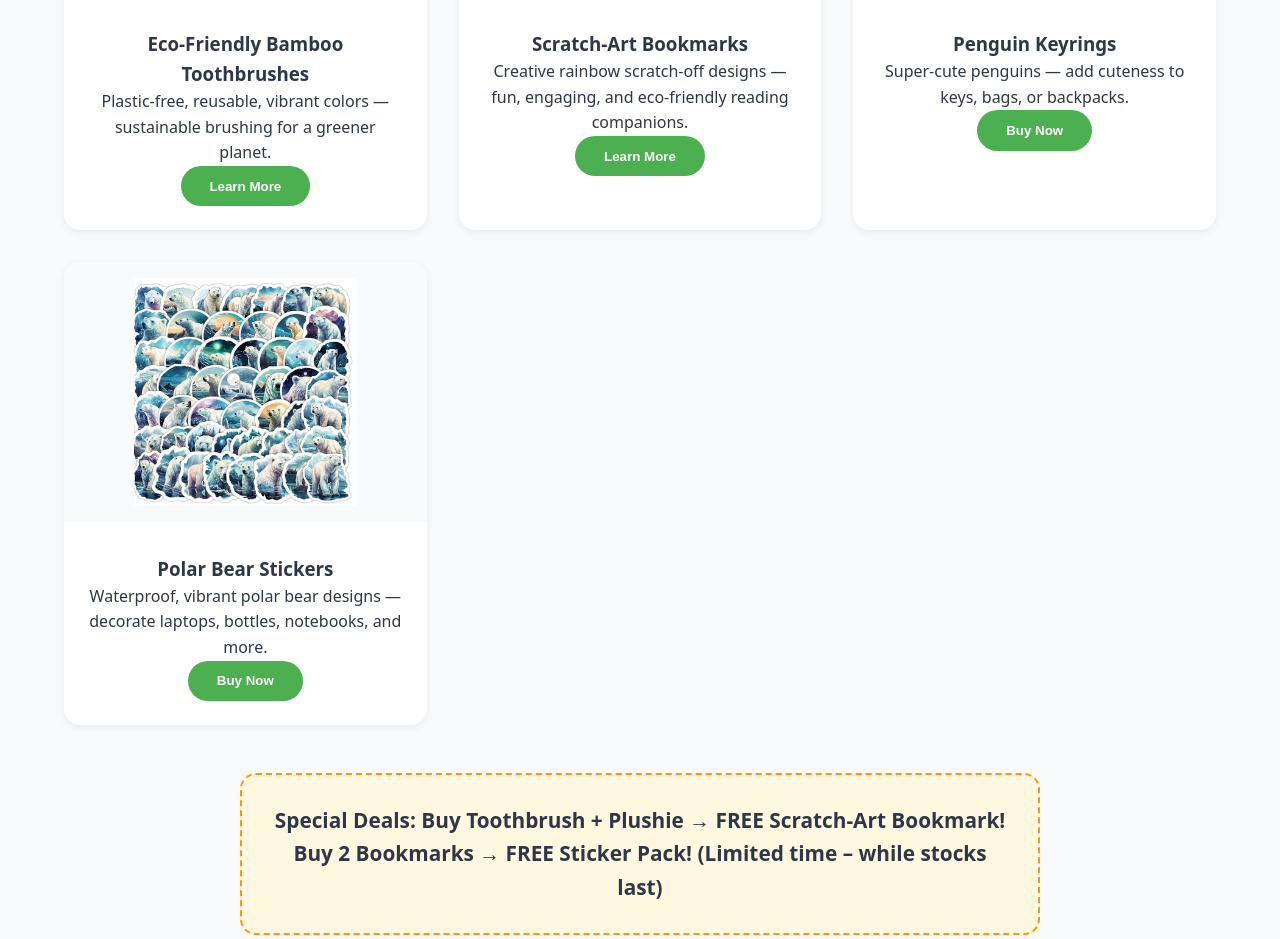
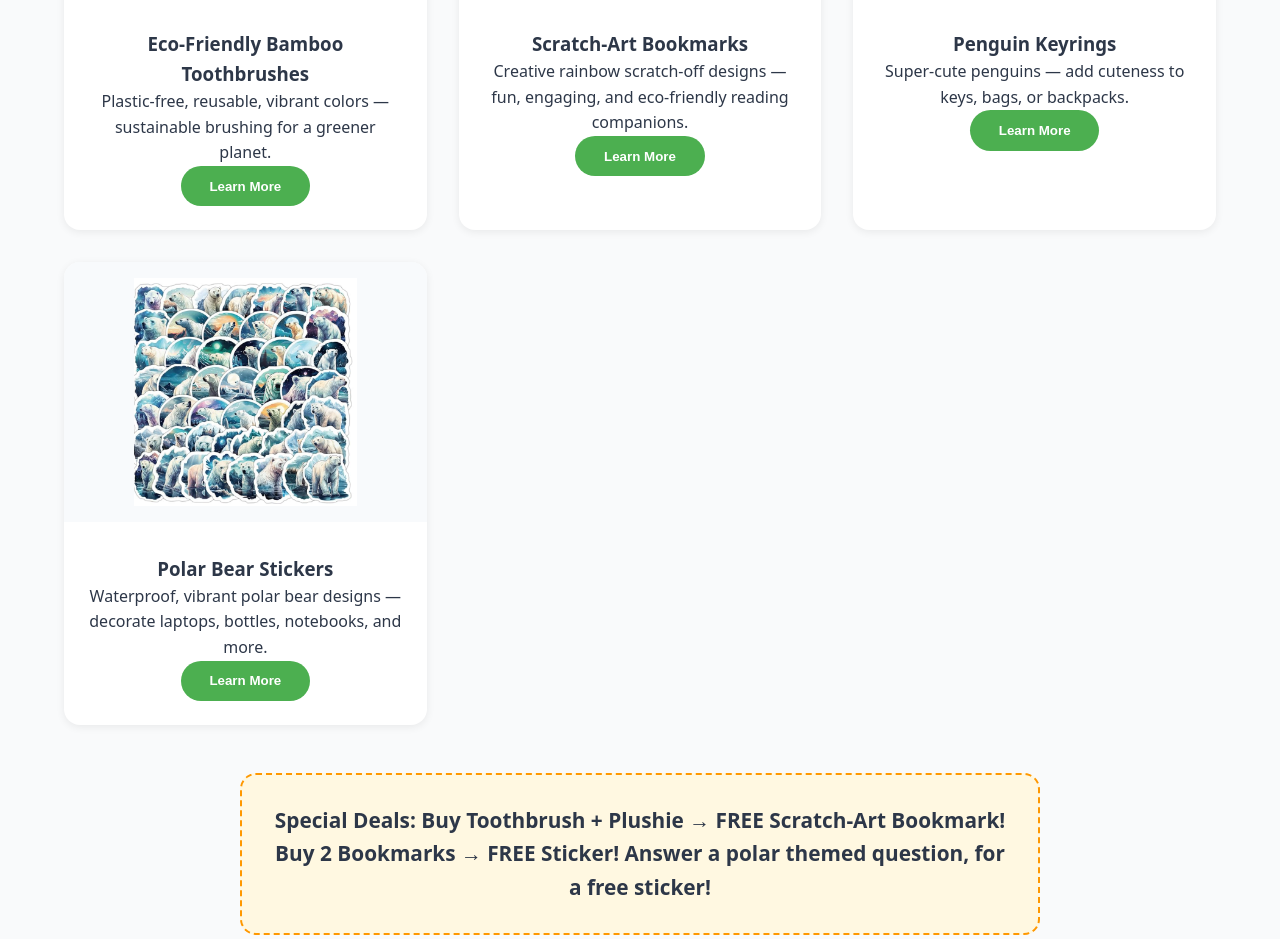
Before and after one commit to MSTERPEGXSUS/ecopolar.web, a plain HTML site: page index.html in a window 1280 px wide. Shown: the part 1342-2281 px from the top of the page. Drawn offline with Linux system fonts and the light colour scheme.

Commit message:
Refactor HTML structure and update product details

```diff
--- a/index.html
+++ b/index.html
@@ -171,6 +171,7 @@
             • Soft, colorful bristles<br>
             • Biodegradable & recyclable packaging<br>
             • Reduces plastic waste daily
+
             • Price: £3.00
           </div>
         </div>
@@ -188,6 +189,7 @@
             • Includes tools & ribbons<br>
             • Perfect for books, gifts, crafts<br>
             • Safe & mess-free activity
+
             • Price: £2.50
           </div>
         </div>
@@ -199,12 +201,13 @@
         <div class="product-info">
           <h3>Penguin Keyrings</h3>
           <p>Super-cute penguins — add cuteness to keys, bags, or backpacks.</p>
-          <button class="btn" onclick="document.getElementById('info3').classList.toggle('show')">Buy Now</button>
+          <button class="btn" onclick="document.getElementById('info3').classList.toggle('show')">Learn More</button>
           <div id="info3" class="extra-info">
             • Soft plush material<br>
             • Durable metal chain & ring<br>
             • Collectible & gift-ready<br>
             • Cute polar-themed accessory
+
             • Price: £1.00
           </div>
         </div>
@@ -216,12 +219,13 @@
         <div class="product-info">
           <h3>Polar Bear Stickers </h3>
           <p>Waterproof, vibrant polar bear designs — decorate laptops, bottles, notebooks, and more.</p>
-          <button class="btn" onclick="document.getElementById('info4').classList.toggle('show')">Buy Now</button>
+          <button class="btn" onclick="document.getElementById('info4').classList.toggle('show')">Learn More</button>
           <div id="info4" class="extra-info">
             • High-quality vinyl, waterproof<br>
             • Variety of adorable scenes<br>
             • Perfect for personalization<br>
             • Eco-friendly inks used
+
             • Price: £0.25
           </div>
         </div>
@@ -232,8 +236,8 @@
     <div class="deal">
       Special Deals:
       Buy Toothbrush + Plushie → FREE Scratch-Art Bookmark!
-      Buy 2 Bookmarks → FREE Sticker Pack!
-      (Limited time – while stocks last)
+      Buy 2 Bookmarks → FREE Sticker!
+      Answer a polar themed question, for a free sticker!
     </div>
   </section>
 
@@ -251,7 +255,7 @@
   </section>
 
   <footer>
-    <p>© 2026 Ecopolar – Every purchase helps polar bears</p>
+    <p>© 2026 Ecopolar – Cool choices for a cooler arctic</p>
     <p style="margin-top:1rem; opacity:0.9;">Partnered with Born Free</p>
   </footer>
 
```
